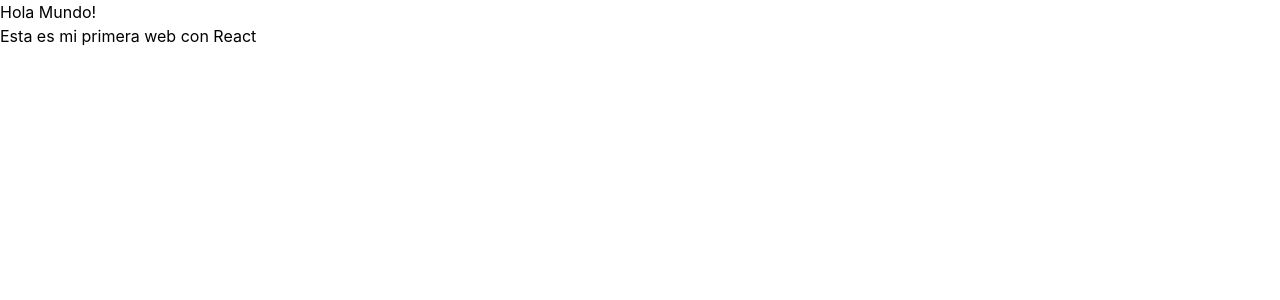
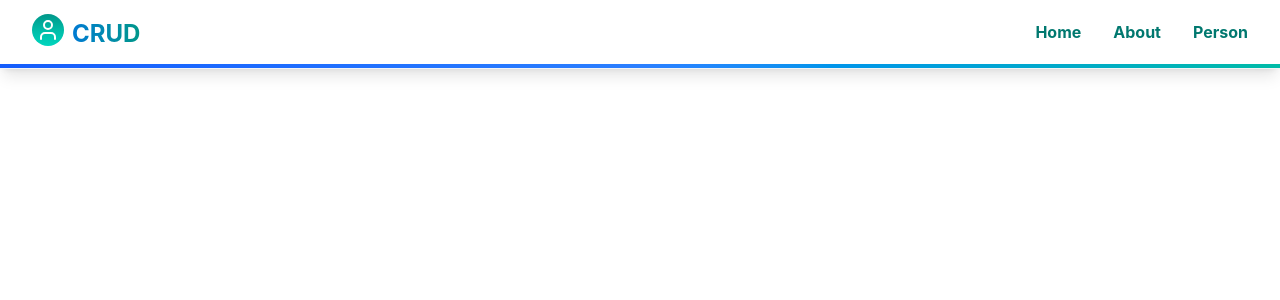
Before and after one commit to patri-es/OrganizeApp, a React (Vite) app in the folder client/: page /person in a window 1280 px wide. Shown: the top 300 px of the page. Built offline with nearby package versions, Linux system fonts and the light colour scheme.

Commit message:
componente Navbar para el front

```diff
--- a/client/src/App.jsx
+++ b/client/src/App.jsx
@@ -1,10 +1,9 @@
+import Navbar from "./components/Navbar";
+
 const App = () => {
     return (
         <>
-            <h1>
-                Hola Mundo!
-            </h1>
-            <h2>Esta es mi primera web con React</h2>
+          <Navbar />
         </>
     )
 }
--- a/client/src/components/Navbar.jsx
+++ b/client/src/components/Navbar.jsx
@@ -1,6 +1,127 @@
+import { Menu, X } from 'lucide-react';
+import { User } from 'lucide-react';
+import { useState } from 'react';
+
 const Navbar = () => {
+
+    //const activeLink = 'Home';
+
+    const [isMenuOpen, setIsMenuOpen] = useState(false);
+
+
     return (
-        <div>Navbar</div>
+        <header className="bg-white shadow-lg border-b border-gray-100 sticky top-0 z-50">
+            <div className="max-w-7xl mx-auto px-4 sm:px-6 lg:px-8">
+                <div className="flex justify-between items-center h-16">
+                    {/* Brand Logo */}
+                    <div className="flex-shrink-0 inline">
+                        <h1 className="text-2xl font-bold bg-gradient-to-r from-blue-600 to-teal-600 bg-clip-text text-transparent hover:from-teal-600 hover:to-blue-600 transition-all duration-300 cursor-pointer">
+                            <div className="size-8 rounded-full bg-gradient-to-b from-teal-600 via-teal-500 to-teal-400 inline-flex items-center justify-center me-2">
+                            <User className="size-6 text-white" />
+                        </div>
+                            CRUD
+                        </h1>
+                    </div>
+
+                    {/* Desktop Navigation */}
+                    <nav className="hidden md:block">
+                        <div className="font-bold text-teal-700 ml-10 flex items-baseline space-x-8">
+                            <a
+                                to='/'
+
+                                className={({ isActive }) => `px-4 py-2 rounded-full text-sm font-medium transition-all duration-300 transform hover:scale-105 ${isActive
+                                    ? 'bg-gradient-to-r from-blue-500 to-teal-500 text-white shadow-lg'
+                                    : 'text-gray-700 hover:text-blue-600 hover:bg-blue-50'
+                                    }`}
+                            >
+                                Home
+                            </a>
+
+                            <a
+                                to='/about'
+
+                                className={({ isActive }) => `px-4 py-2 rounded-full text-sm font-medium transition-all duration-300 transform hover:scale-105 ${isActive
+                                    ? 'bg-gradient-to-r from-blue-500 to-teal-500 text-white shadow-lg'
+                                    : 'text-gray-700 hover:text-blue-600 hover:bg-blue-50'
+                                    }`}
+                            >
+                                About
+                            </a>
+
+                            <a
+                                to='/person'
+
+                                className={({ isActive }) => `px-4 py-2 rounded-full text-sm font-medium transition-all duration-300 transform hover:scale-105 ${isActive
+                                    ? 'bg-gradient-to-r from-blue-500 to-teal-500 text-white shadow-lg'
+                                    : 'text-gray-700 hover:text-blue-600 hover:bg-blue-50'
+                                    }`}
+                            >
+                                Person
+                            </a>
+                        </div>
+                    </nav>
+
+                    {/* Mobile menu button */}
+                    <div className="md:hidden">
+                        <button
+                            onClick={() => setIsMenuOpen(!isMenuOpen)}
+                            className="inline-flex items-center justify-center p-2 rounded-md text-gray-700 hover:text-blue-600 hover:bg-blue-50 focus:outline-none focus:ring-2 focus:ring-inset focus:ring-blue-500 transition-colors duration-200"
+                            aria-expanded="false"
+                        >
+                            <span className="sr-only">Open main menu</span>
+                            {isMenuOpen ? (
+                                <X className="block h-6 w-6" aria-hidden="true" />
+                            ) : (
+                                <Menu className="block h-6 w-6" aria-hidden="true" />
+                            )}
+                        </button>
+                    </div>
+                </div>
+            </div>
+
+            {/* Mobile Navigation Menu */}
+            <div
+                className={`md:hidden transition-all duration-300 ease-in-out ${isMenuOpen
+                    ? 'max-h-64 opacity-100 visible'
+                    : 'max-h-0 opacity-0 invisible overflow-hidden'
+                    }`}
+            >
+                <div className="px-2 pt-2 pb-3 space-y-1 bg-gray-50 border-t border-gray-200">
+                    <a
+                        to="/"
+                        className={({ isActive }) => `block px-4 py-3 rounded-lg text-base font-medium transition-all duration-200 ${isActive
+                            ? 'bg-gradient-to-r from-blue-500 to-teal-500 text-white shadow-md transform scale-105'
+                            : 'text-gray-700 hover:text-blue-600 hover:bg-white hover:shadow-sm'
+                            }`}
+                    >
+                        Home
+                    </a>
+
+                    <a
+                        to="/about"
+                        className={({ isActive }) => `block px-4 py-3 rounded-lg text-base font-medium transition-all duration-200 ${isActive
+                            ? 'bg-gradient-to-r from-blue-500 to-teal-500 text-white shadow-md transform scale-105'
+                            : 'text-gray-700 hover:text-blue-600 hover:bg-white hover:shadow-sm'
+                            }`}
+                    >
+                        About
+                    </a>
+
+                    <a
+                        to="/person"
+                        className={({ isActive }) => `block px-4 py-3 rounded-lg text-base font-medium transition-all duration-200 ${isActive
+                            ? 'bg-gradient-to-r from-blue-500 to-teal-500 text-white shadow-md transform scale-105'
+                            : 'text-gray-700 hover:text-blue-600 hover:bg-white hover:shadow-sm'
+                            }`}
+                    >
+                        Person
+                    </a>
+                </div>
+            </div>
+
+            {/* Decorative gradient line */}
+            <div className="h-1 bg-gradient-to-r from-blue-600 via-blue-500 to-teal-500"></div>
+        </header>
     )
 }
 
```
